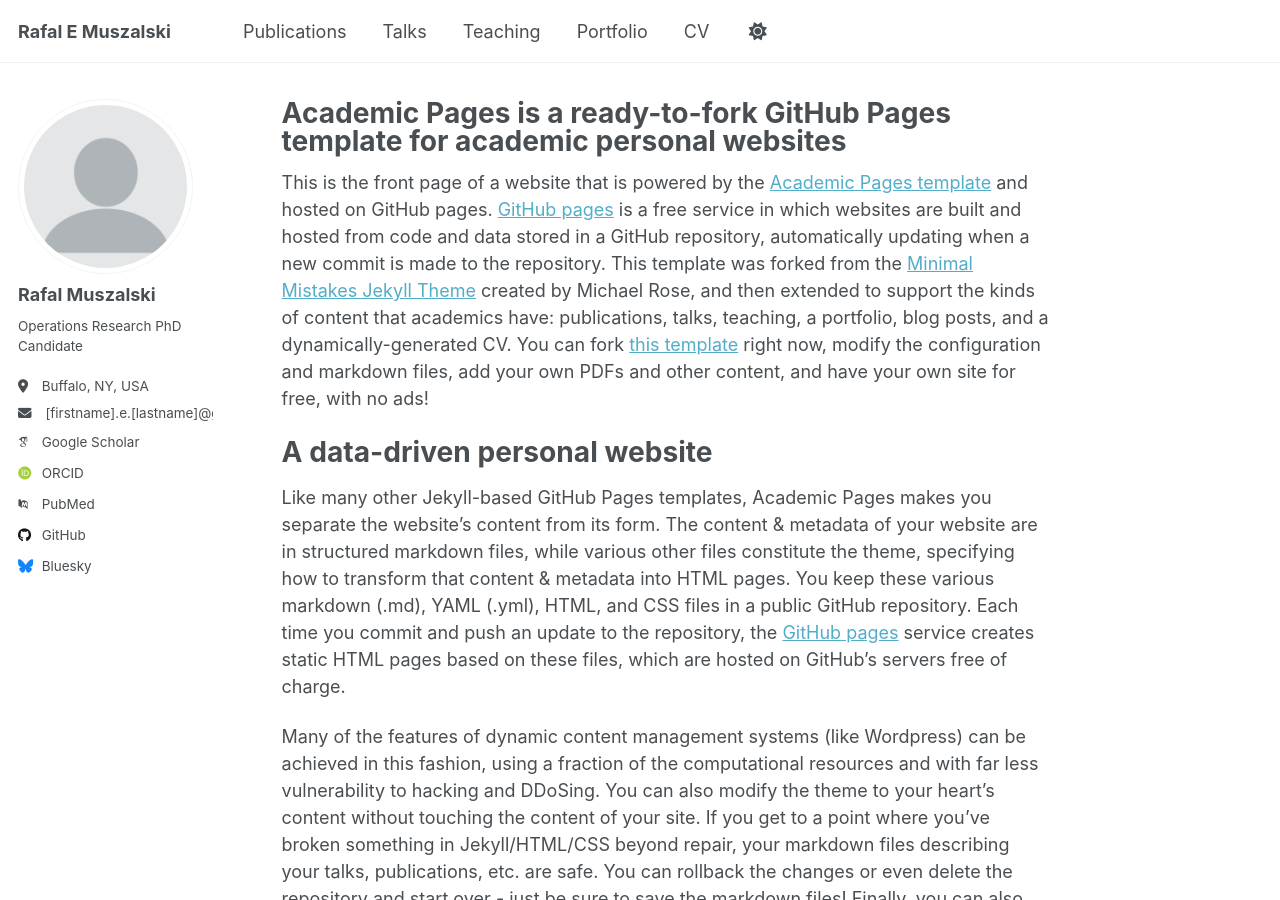
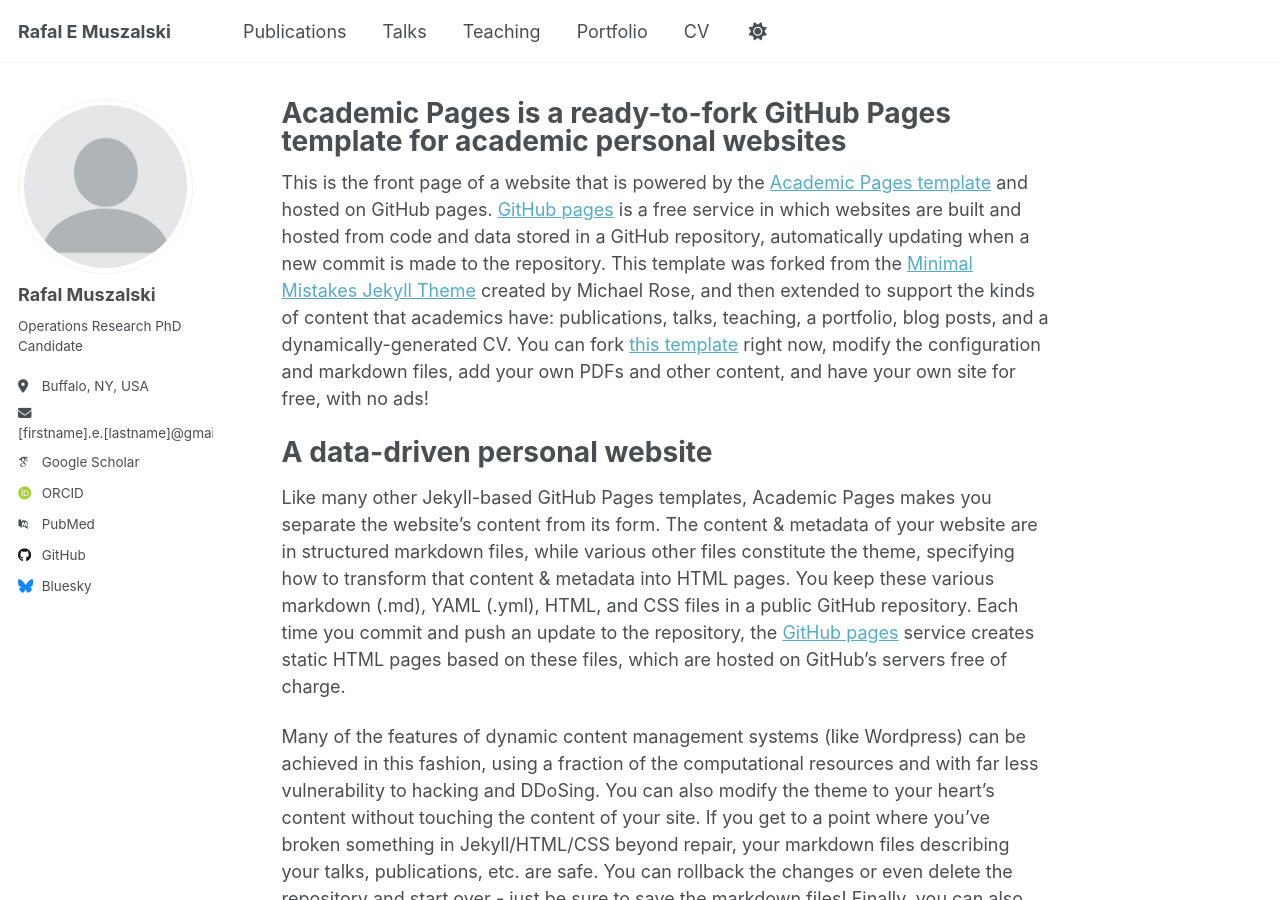
Before and after one commit to rafalmuszalski/rafalmuszalski.github.io, a Jekyll site: the page built from _pages/about.md, in a window 1280 px wide and 900 px high. Built offline with Jekyll 4.4.1, drawn with Linux system fonts in a browser that asks for light colours; some web fonts are replaced.

Commit message:
Update author-profile.html

```diff
--- a/_includes/author-profile.html
+++ b/_includes/author-profile.html
@@ -35,7 +35,7 @@
       {% endif %}
       {% if author.email %}
         <li>
-          <i class="fas fa-fw fa-envelope icon-pad-right" aria-hidden="true"></i>
+          <i class="fas fa-fw fa-envelope icon-pad-right" aria-hidden="true"></i><br>
           <span>{{ author.email }}</span>
         </li>
       {% endif %}
```
